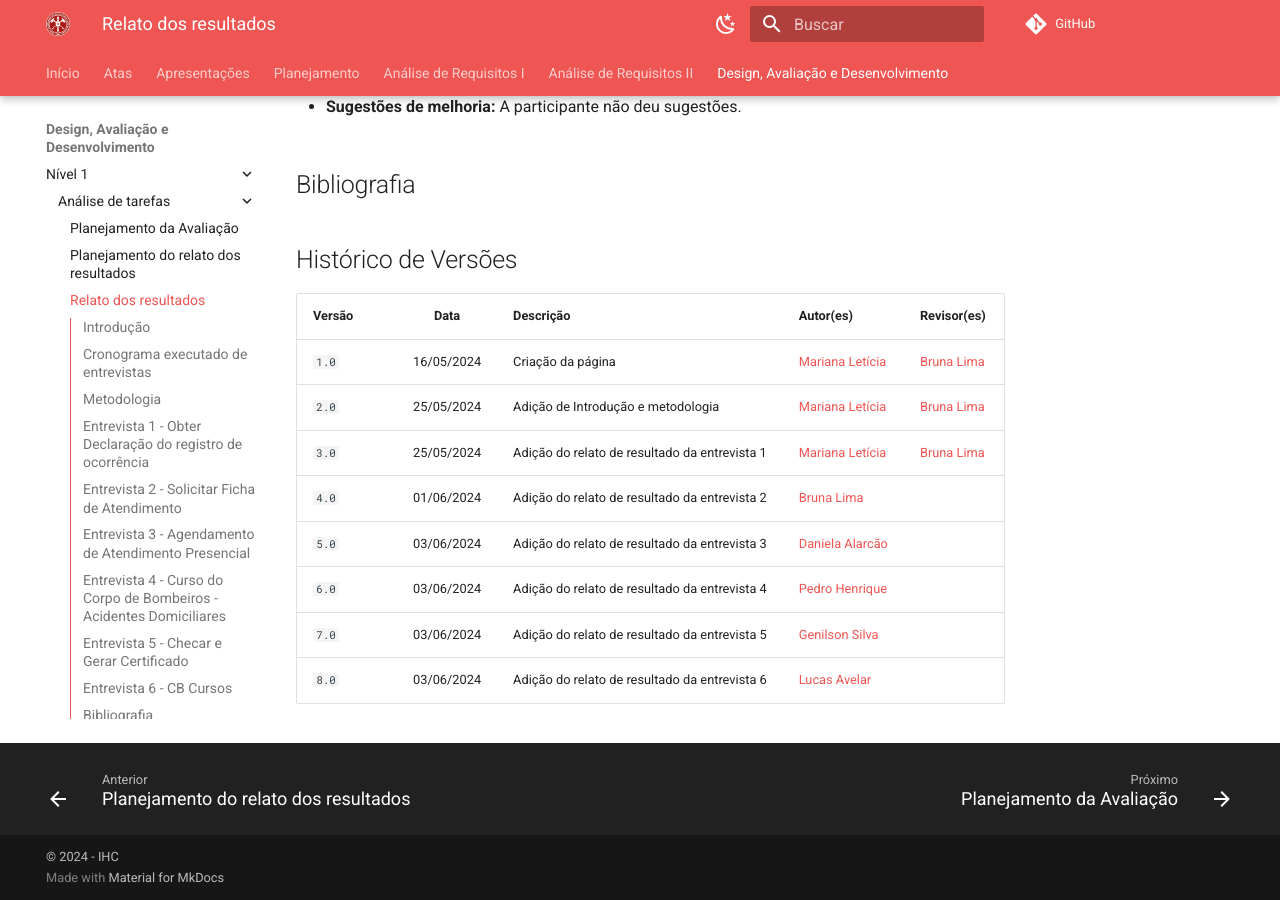
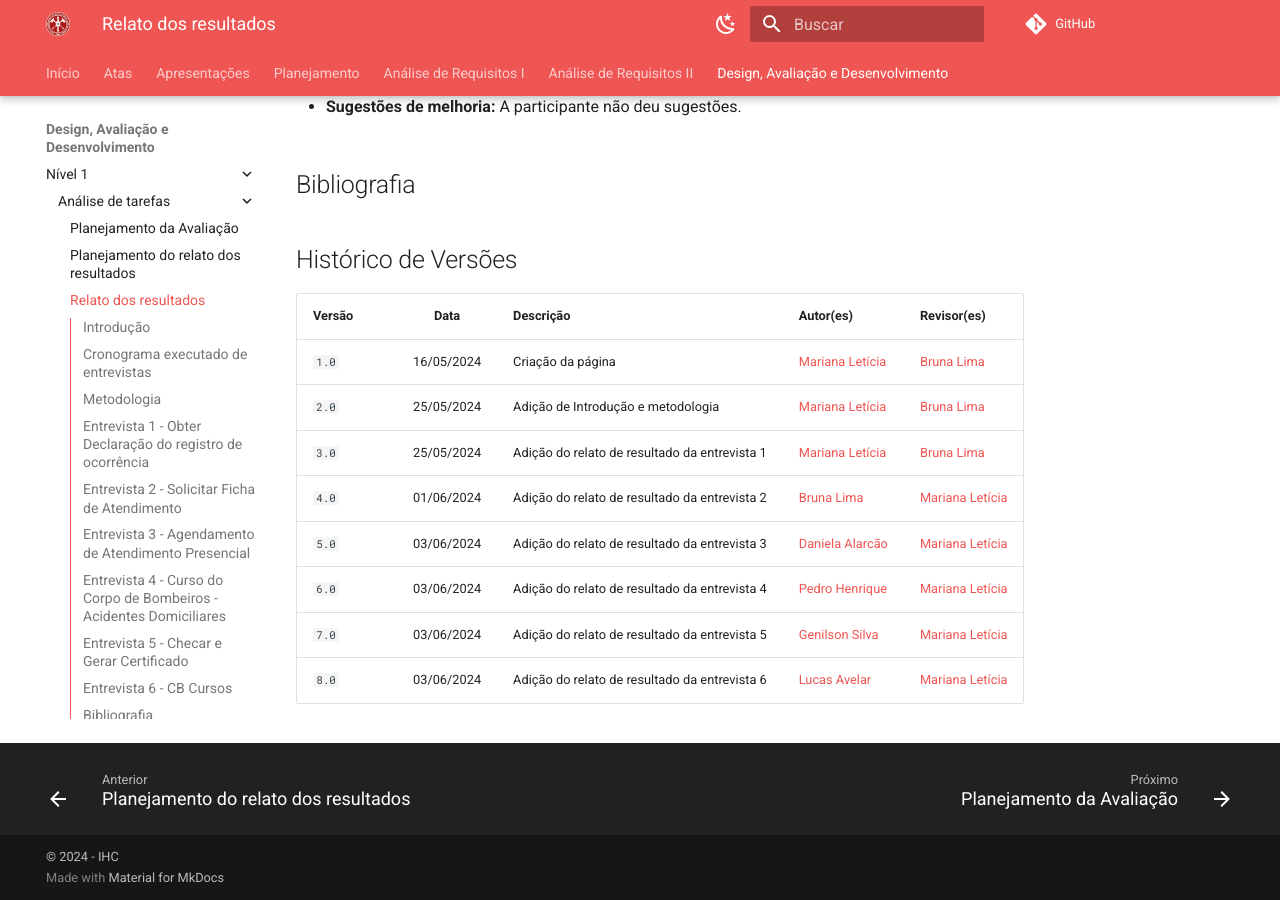
Before and after one commit to Interacao-Humano-Computador/2024.1-CBMERJ, an MkDocs documentation site: the page built from docs/design_avaliacao_desenvolvimento/nivel_1/analise_tarefas/relato_resultados.md, in a window 1280 px wide and 900 px high, scrolled down 13002 px. Built offline with MkDocs 1.6.1 and Material for MkDocs 9.7.7, drawn with Linux system fonts in a browser that asks for light colours; comment, search, counter and statistics services are not loaded.

Commit message:
adicionando revisores em relato de resultados da análise de tarefa

```diff
--- a/docs/design_avaliacao_desenvolvimento/nivel_1/analise_tarefas/relato_resultados.md
+++ b/docs/design_avaliacao_desenvolvimento/nivel_1/analise_tarefas/relato_resultados.md
@@ -455,8 +455,8 @@ As perguntas e respostas estão explícitos abaixo na **tabela (ADICIONAR O NUME
 | `1.0`   | 16/05/2024 | Criação da página                         | [Mariana Letícia](https://github.com/Marianannn) |  [Bruna Lima](https://github.com/libruna)   |
 | `2.0`   | 25/05/2024 | Adição de Introdução e metodologia                        | [Mariana Letícia](https://github.com/Marianannn) |   [Bruna Lima](https://github.com/libruna)  |
 | `3.0`   | 25/05/2024 | Adição do relato de resultado da entrevista 1                        | [Mariana Letícia](https://github.com/Marianannn) |  [Bruna Lima](https://github.com/libruna)   |
-| `4.0`   | 01/06/2024 | Adição do relato de resultado da entrevista 2                       | [Bruna Lima](https://github.com/libruna) |    |
-| `5.0`   | 03/06/2024 | Adição do relato de resultado da entrevista 3                       | [Daniela Alarcão](https://github.com/danialarcao) |    |
-| `6.0`   | 03/06/2024 | Adição do relato de resultado da entrevista 4                    | [Pedro Henrique](https://github.com/PedroHhenriq) |    |
-| `7.0`   | 03/06/2024 | Adição do relato de resultado da entrevista 5                    | [Genilson Silva](https://github.com/GenilsonJrs) |    |
-| `8.0`   | 03/06/2024 | Adição do relato de resultado da entrevista 6                   | [Lucas Avelar](https://github.com/LucasAvelar2711) |    |
+| `4.0`   | 01/06/2024 | Adição do relato de resultado da entrevista 2                       | [Bruna Lima](https://github.com/libruna) |  [Mariana Letícia](https://github.com/Marianannn)  |
+| `5.0`   | 03/06/2024 | Adição do relato de resultado da entrevista 3                       | [Daniela Alarcão](https://github.com/danialarcao) |  [Mariana Letícia](https://github.com/Marianannn)  |
+| `6.0`   | 03/06/2024 | Adição do relato de resultado da entrevista 4                    | [Pedro Henrique](https://github.com/PedroHhenriq) |  [Mariana Letícia](https://github.com/Marianannn)  |
+| `7.0`   | 03/06/2024 | Adição do relato de resultado da entrevista 5                    | [Genilson Silva](https://github.com/GenilsonJrs) |  [Mariana Letícia](https://github.com/Marianannn)  |
+| `8.0`   | 03/06/2024 | Adição do relato de resultado da entrevista 6                   | [Lucas Avelar](https://github.com/LucasAvelar2711) |  [Mariana Letícia](https://github.com/Marianannn)  |
```
